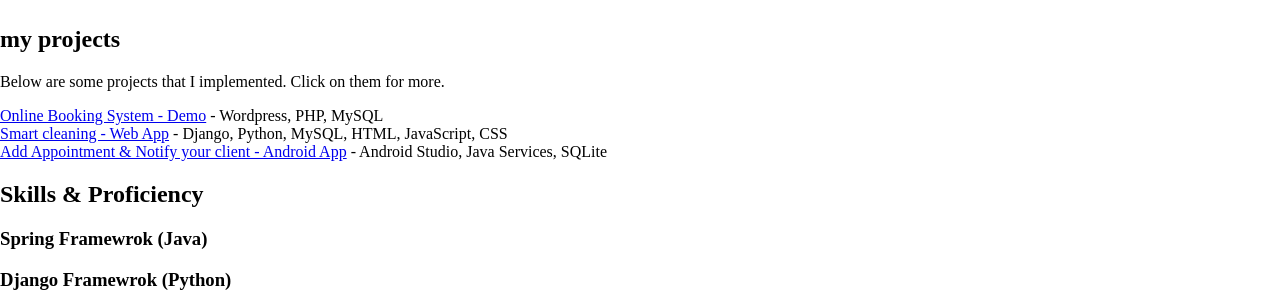
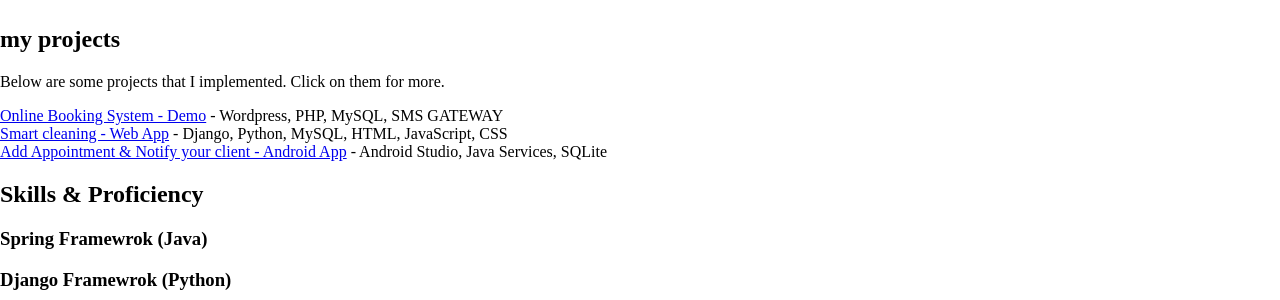
Before and after one commit to andreasgeorgiou/online-resume, a Jekyll site: the page built from index.html, in a window 1280 px wide and 900 px high, scrolled down 1918 px. Shown: the part 447-747 px from the top of the window. Built offline with Jekyll 4.4.1, drawn with Linux system fonts in a browser that asks for light colours.

Commit message:
small data update

```diff
--- a/_data/data.yml
+++ b/_data/data.yml
@@ -196,7 +196,7 @@ projects:
 
       - title-with-url: Online Booking System - Demo
         url: "https://dev-online-booking-demo.pantheonsite.io/"
-        tagline: Wordpress, PHP, MySQL
+        tagline: Wordpress, PHP, MySQL, SMS GATEWAY
 
       - title: Smart cleaning - Web App
         link: "assets/certificates/WebApplication.pdf"
```
